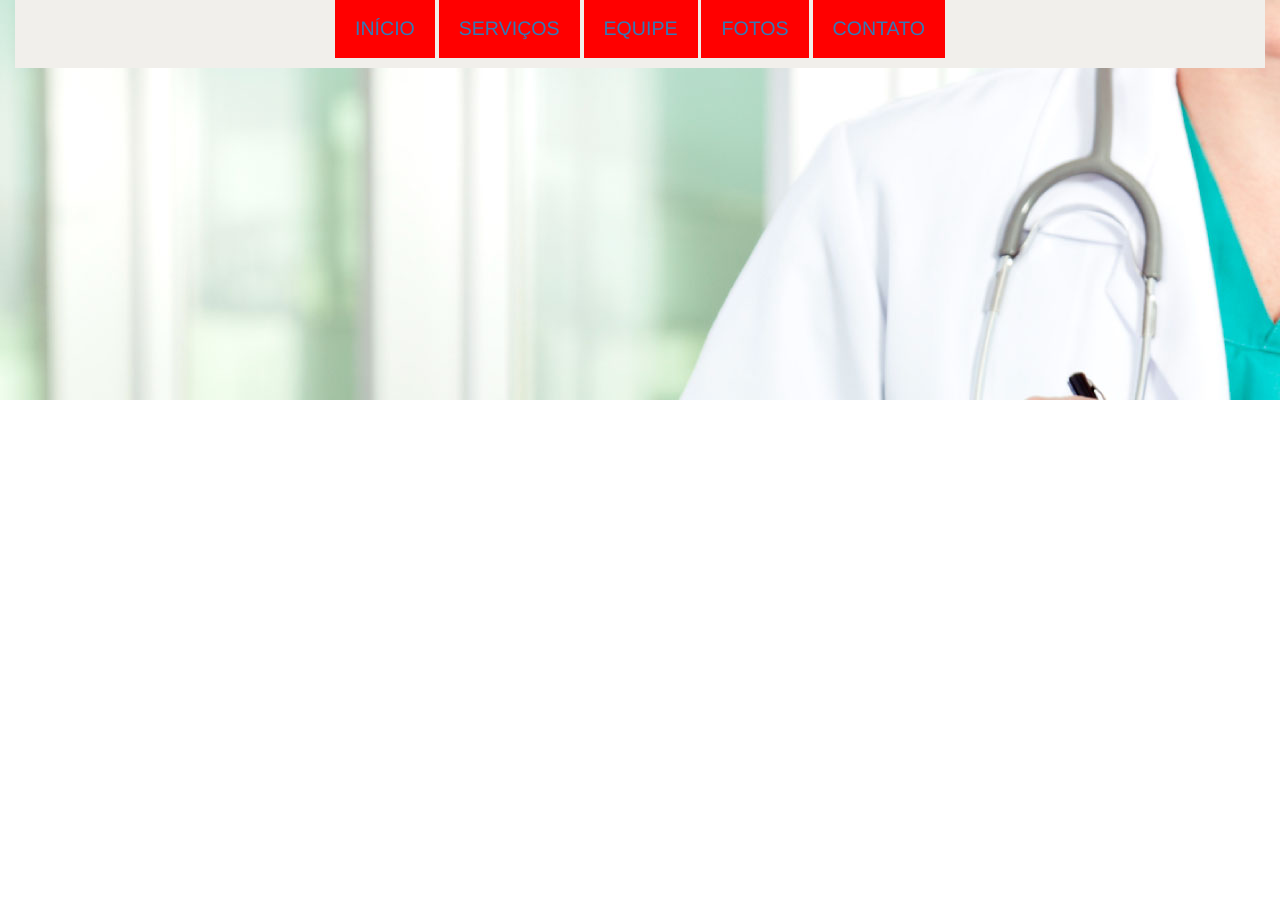
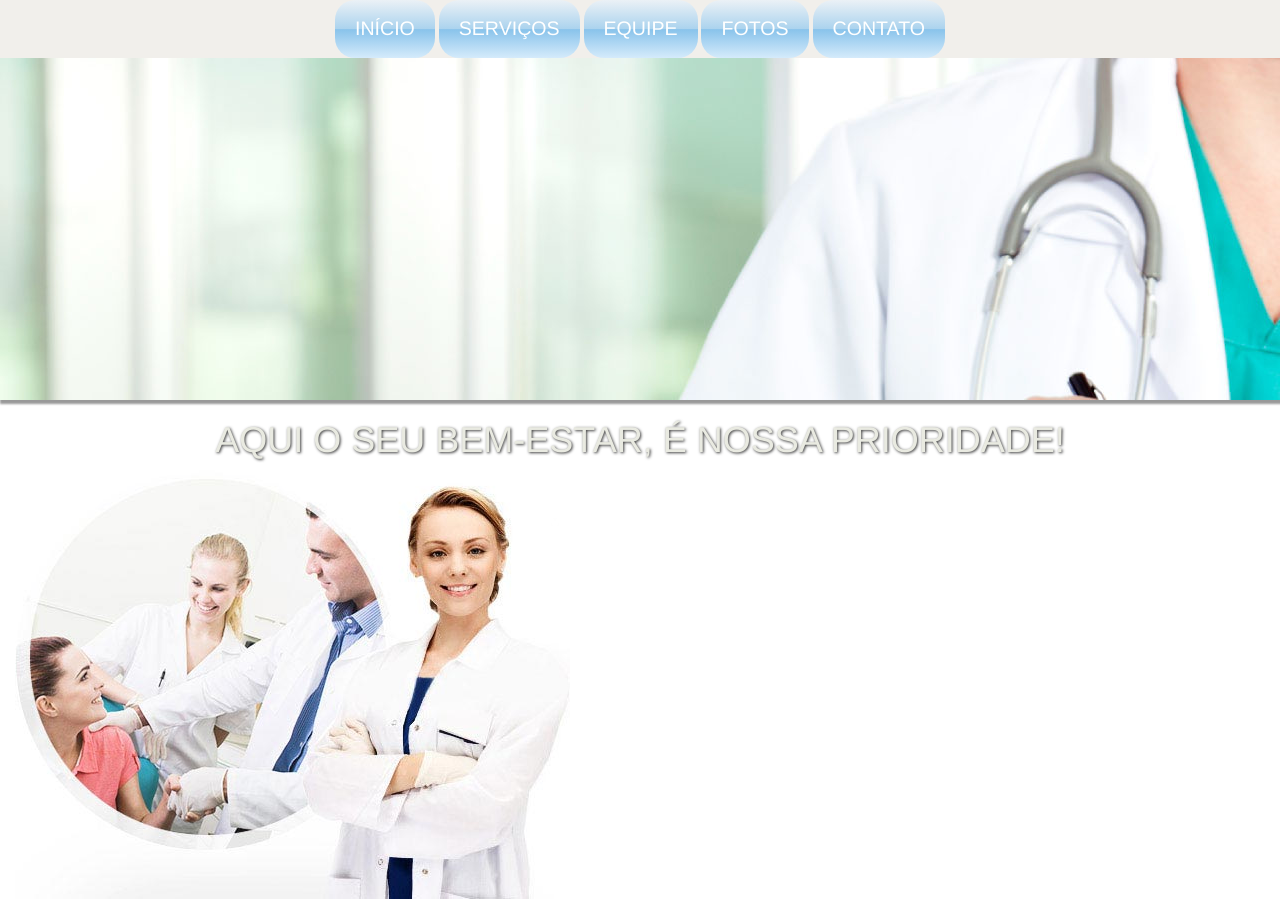
Before and after one commit to deyvescarvalho/projetoSaude, a plain HTML site: page index.html in a window 1280 px wide. Before the commit the page ends 800 px from the top, so only its background shows below. Drawn offline with Linux system fonts and the light colour scheme.

Commit message:
menu e slider

```diff
--- a/css/style.css
+++ b/css/style.css
@@ -4,32 +4,59 @@
     background: url("../img/capa/capa.jpg");
     width: 100%;
     height: 400px;
+    margin: 0 !important;
+    padding: 0 !important;
+    -webkit-box-shadow: 2px 2px 2px 2px #999999;
+    box-shadow: 2px 2px 2px 2px #999999;
 }
 
 nav{
     background: #f1efeb;
     text-align: center;
-    margin: 0;
-    padding: 0;
+    /*margin: 0 !important;*/
+    /*padding: 0 !important;*/
 
 }
 
 ul{
     list-style: none;
     /*background: blue;*/
-    margin: 0;
-    padding: 0;
+    padding: 0 !important;
+    margin: 0 auto !important;
 
+}
+h1{
+    text-align: center;
+    color: #e9eae1 !important;
+    text-shadow: 1px 1px 3px #373737;
 }
 li{
     display: inline-block;
-    background: red;
+    background: #ebf1f6; /* Old browsers */
+    background: -moz-linear-gradient(top,  #ebf1f6 0%, #abd3ee 50%, #89c3eb 51%, #d5ebfb 100%); /* FF3.6+ */
+    background: -webkit-gradient(linear, left top, left bottom, color-stop(0%,#ebf1f6), color-stop(50%,#abd3ee), color-stop(51%,#89c3eb), color-stop(100%,#d5ebfb)); /* Chrome,Safari4+ */
+    background: -webkit-linear-gradient(top,  #ebf1f6 0%,#abd3ee 50%,#89c3eb 51%,#d5ebfb 100%); /* Chrome10+,Safari5.1+ */
+    background: -o-linear-gradient(top,  #ebf1f6 0%,#abd3ee 50%,#89c3eb 51%,#d5ebfb 100%); /* Opera 11.10+ */
+    background: -ms-linear-gradient(top,  #ebf1f6 0%,#abd3ee 50%,#89c3eb 51%,#d5ebfb 100%); /* IE10+ */
+    background: linear-gradient(to bottom,  #ebf1f6 0%,#abd3ee 50%,#89c3eb 51%,#d5ebfb 100%); /* W3C */
+    filter: progid:DXImageTransform.Microsoft.gradient( startColorstr='#ebf1f6', endColorstr='#d5ebfb',GradientType=0 ); /* IE6-9 */
     padding: 15px 20px;
     font-size: 1.4em;
-    text-decoration: none;
-
+    -webkit-border-radius: 20px;
+    border-radius: 20px;
+}
+a{
+    color: #ffffff !important;
 }
 
-a:hover{
+a:hover {
+    text-decoration: none !important;
+    color: #6a6a6a !important;
+    transition: 1s;
+}
 
+/*SLIDER*/
+
+.slider{
+    margin: 5px auto;
 }
--- a/index.html
+++ b/index.html
@@ -22,6 +22,10 @@
             </nav>
         </header>
     </div>
+    <h1>AQUI O SEU BEM-ESTAR, É NOSSA PRIORIDADE!</h1>
+    <section class="slider">
+        <img src="img/slider/satisfacao-e-compromisso-clinica-bias-fortes.jpg" alt=""/>
+    </section>
 </div>
 
 <script src="js/jquery-1.11.2.min.js"></script>
```
